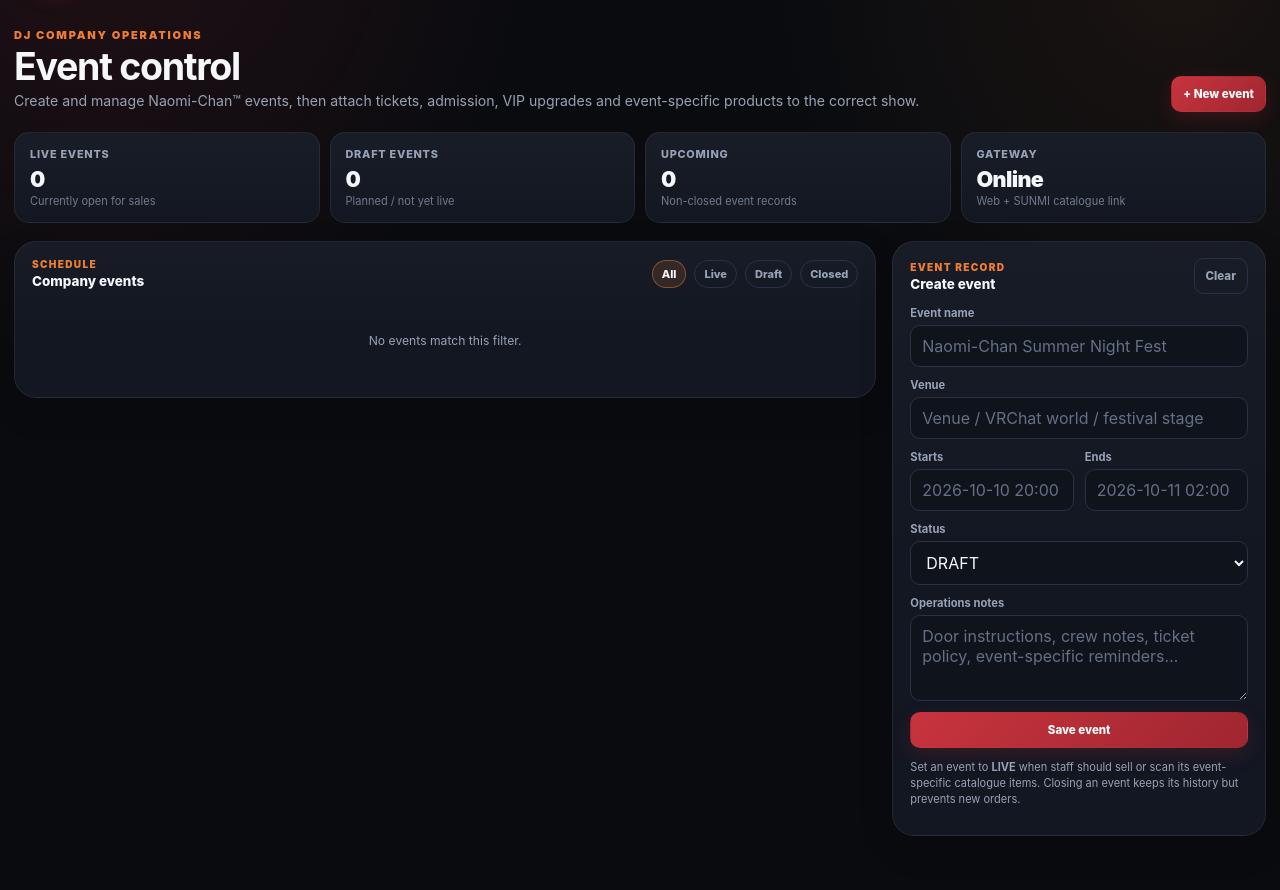
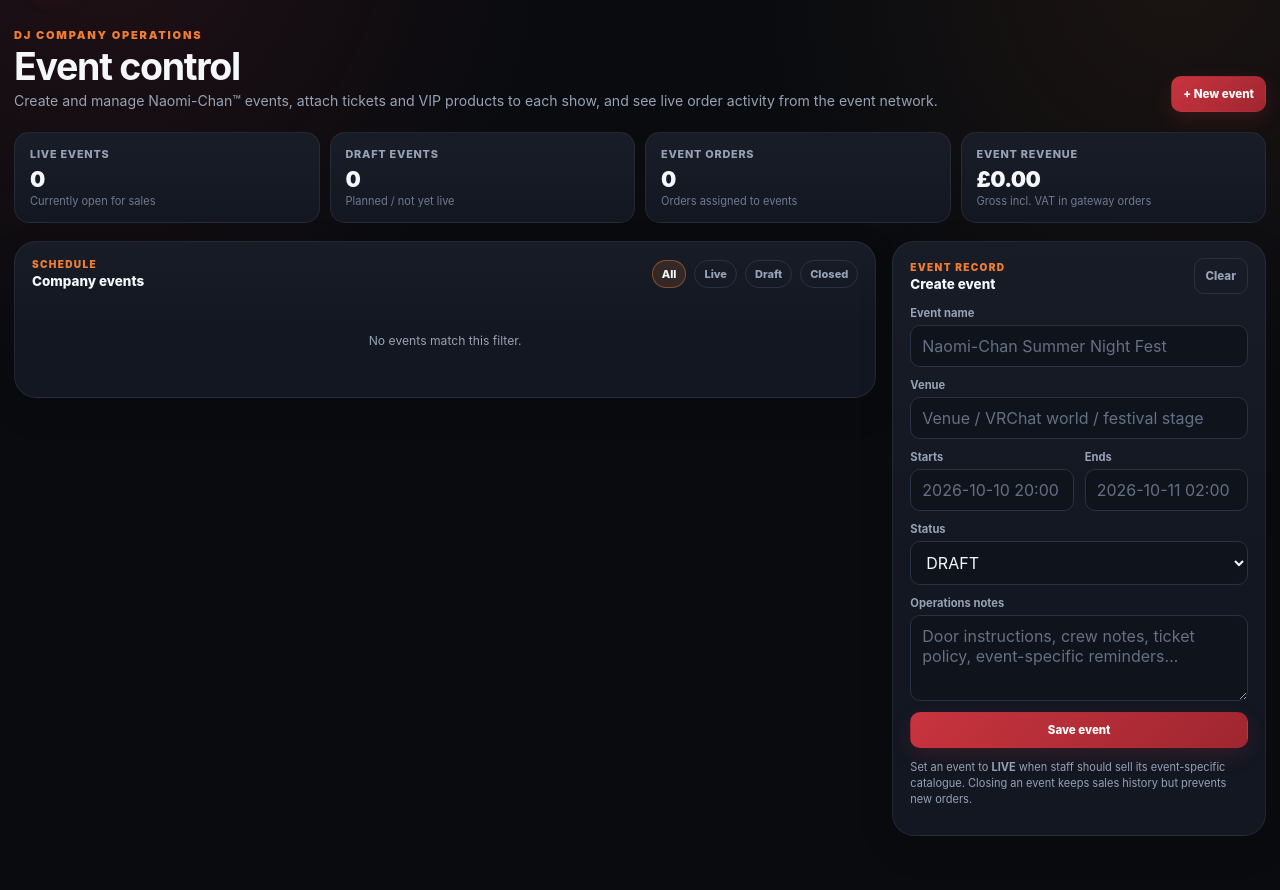
Before and after one commit to NaomiExtellna/Naomi-Chan-Official-Network-PDA, a Flask app: page /events in a window 1280 px wide. Shown: the part 70-960 px from the top of the page. Run offline with Flask 3, Linux system fonts and the light colour scheme; data that the repository does not hold is empty.

Commit message:
Add event sales metrics to operations portal

```diff
--- a/flask_app/templates/events.html
+++ b/flask_app/templates/events.html
@@ -5,7 +5,7 @@
   <div>
     <div class="eyebrow">DJ Company Operations</div>
     <h1>Event control</h1>
-    <p class="lead">Create and manage Naomi-Chan™ events, then attach tickets, admission, VIP upgrades and event-specific products to the correct show.</p>
+    <p class="lead">Create and manage Naomi-Chan™ events, attach tickets and VIP products to each show, and see live order activity from the event network.</p>
   </div>
   <button class="btn btn-primary" id="new-event">+ New event</button>
 </section>
@@ -13,8 +13,8 @@
 <section class="metric-grid">
   <div class="metric"><div class="metric-label">Live events</div><div class="metric-value" id="metric-live">—</div><div class="metric-meta">Currently open for sales</div></div>
   <div class="metric"><div class="metric-label">Draft events</div><div class="metric-value" id="metric-draft">—</div><div class="metric-meta">Planned / not yet live</div></div>
-  <div class="metric"><div class="metric-label">Upcoming</div><div class="metric-value" id="metric-upcoming">—</div><div class="metric-meta">Non-closed event records</div></div>
-  <div class="metric"><div class="metric-label">Gateway</div><div class="metric-value">Online</div><div class="metric-meta">Web + SUNMI catalogue link</div></div>
+  <div class="metric"><div class="metric-label">Event orders</div><div class="metric-value" id="metric-orders">—</div><div class="metric-meta">Orders assigned to events</div></div>
+  <div class="metric"><div class="metric-label">Event revenue</div><div class="metric-value" id="metric-revenue">—</div><div class="metric-meta">Gross incl. VAT in gateway orders</div></div>
 </section>
 
 <div class="catalog-layout">
@@ -49,7 +49,7 @@
         <div class="form-group full"><label>Operations notes</label><textarea id="event-notes" placeholder="Door instructions, crew notes, ticket policy, event-specific reminders…"></textarea></div>
         <div class="form-group full"><button class="btn btn-primary btn-block" type="submit">Save event</button></div>
       </form>
-      <p class="help">Set an event to <strong>LIVE</strong> when staff should sell or scan its event-specific catalogue items. Closing an event keeps its history but prevents new orders.</p>
+      <p class="help">Set an event to <strong>LIVE</strong> when staff should sell its event-specific catalogue. Closing an event keeps sales history but prevents new orders.</p>
     </div>
   </aside>
 </div>
@@ -57,6 +57,7 @@
 {% block scripts %}
 <script>
 let events = [];
+let orders = [];
 let filter = 'ALL';
 
 function resetEditor() {
@@ -80,12 +81,23 @@ function editEvent(id) {
   window.scrollTo({top:0, behavior:'smooth'});
 }
 
+function statsForEvent(id) {
+  const rows = orders.filter(order => order.event_id === id);
+  return {
+    count: rows.length,
+    pending: rows.filter(order => order.status === 'PENDING').length,
+    revenue: rows.reduce((sum, order) => sum + Number(order.grand_total || 0), 0)
+  };
+}
+
 function eventCard(ev) {
   const statusClass = ev.status === 'LIVE' ? 'success' : (ev.status === 'CLOSED' ? 'inactive' : 'type');
+  const stats = statsForEvent(ev.id);
   return `<article class="product-card">
     <div class="product-meta"><span class="badge ${statusClass}">${NC.escape(ev.status)}</span><span class="badge barcode">${NC.escape(ev.id)}</span></div>
     <div class="product-name">${NC.escape(ev.name)}</div>
     <div class="product-desc">${NC.escape(ev.venue_name || 'Venue not set')}<br>${NC.escape(ev.starts_at || 'Start time not set')}${ev.ends_at ? ` → ${NC.escape(ev.ends_at)}` : ''}</div>
+    <div class="product-meta" style="margin-top:8px"><span class="badge type">${stats.count} orders</span><span class="badge ${stats.pending ? 'type' : 'success'}">${stats.pending} pending</span><span class="badge barcode">${NC.money(stats.revenue)}</span></div>
     <div class="product-footer"><div><div class="product-category">${NC.escape(ev.notes || 'No operations notes')}</div></div><button class="btn btn-secondary" onclick="editEvent('${NC.escape(ev.id)}')">Manage</button></div>
   </article>`;
 }
@@ -93,14 +105,19 @@ function eventCard(ev) {
 function renderEvents() {
   const visible = filter === 'ALL' ? events : events.filter(ev => ev.status === filter);
   document.getElementById('events-list').innerHTML = visible.length ? `<div class="catalog-grid">${visible.map(eventCard).join('')}</div>` : '<div class="empty-state">No events match this filter.</div>';
+  const eventOrders = orders.filter(order => order.event_id);
   document.getElementById('metric-live').textContent = events.filter(e => e.status === 'LIVE').length;
   document.getElementById('metric-draft').textContent = events.filter(e => e.status === 'DRAFT').length;
-  document.getElementById('metric-upcoming').textContent = events.filter(e => e.status !== 'CLOSED').length;
+  document.getElementById('metric-orders').textContent = eventOrders.length;
+  document.getElementById('metric-revenue').textContent = NC.money(eventOrders.reduce((sum, order) => sum + Number(order.grand_total || 0), 0));
 }
 
 async function loadEvents() {
   try {
-    events = await NC.json('/api/events?include_closed=1');
+    [events, orders] = await Promise.all([
+      NC.json('/api/events?include_closed=1'),
+      NC.json('/api/orders?limit=200')
+    ]);
     renderEvents();
   } catch (error) {
     NC.toast(error.message, 'error');
```
